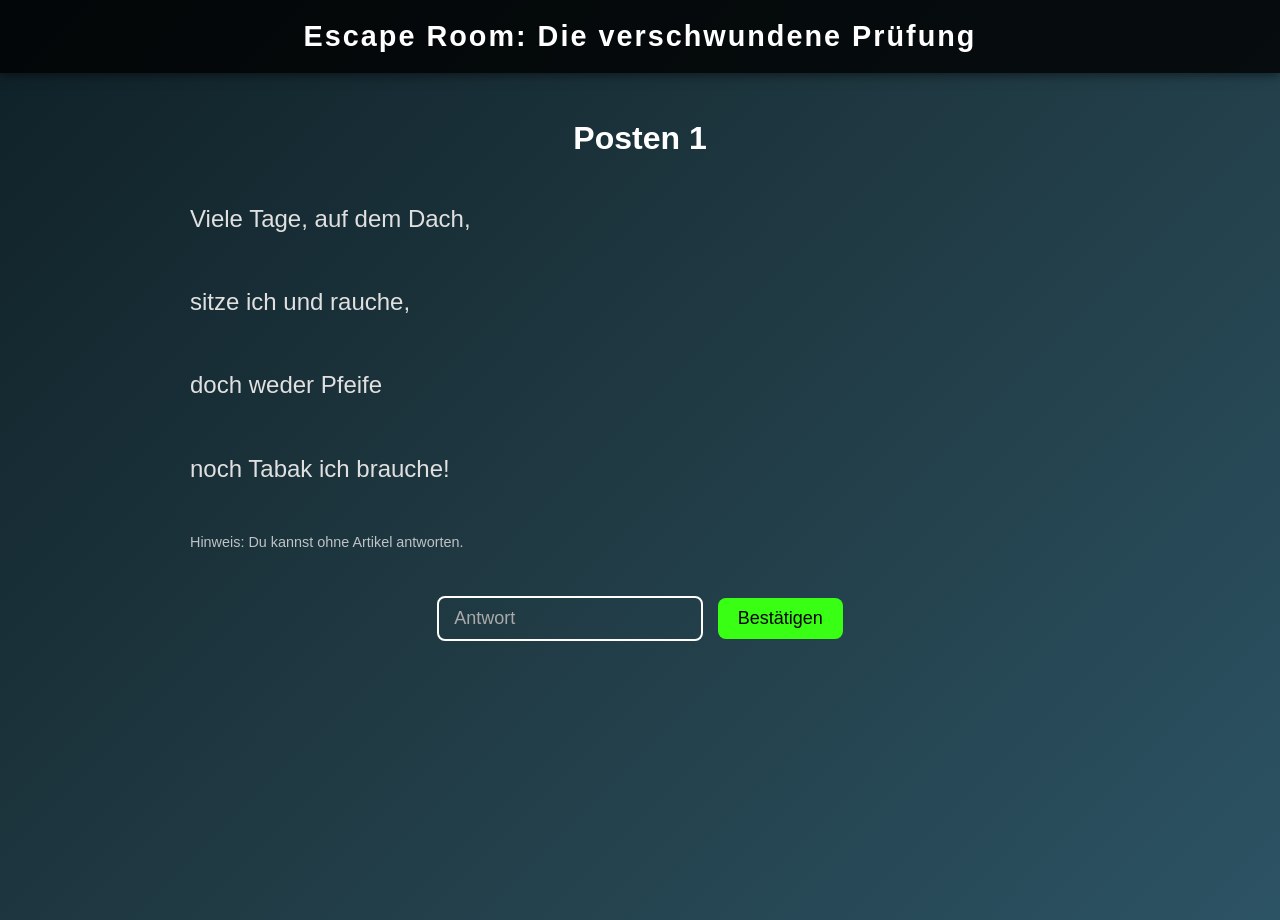
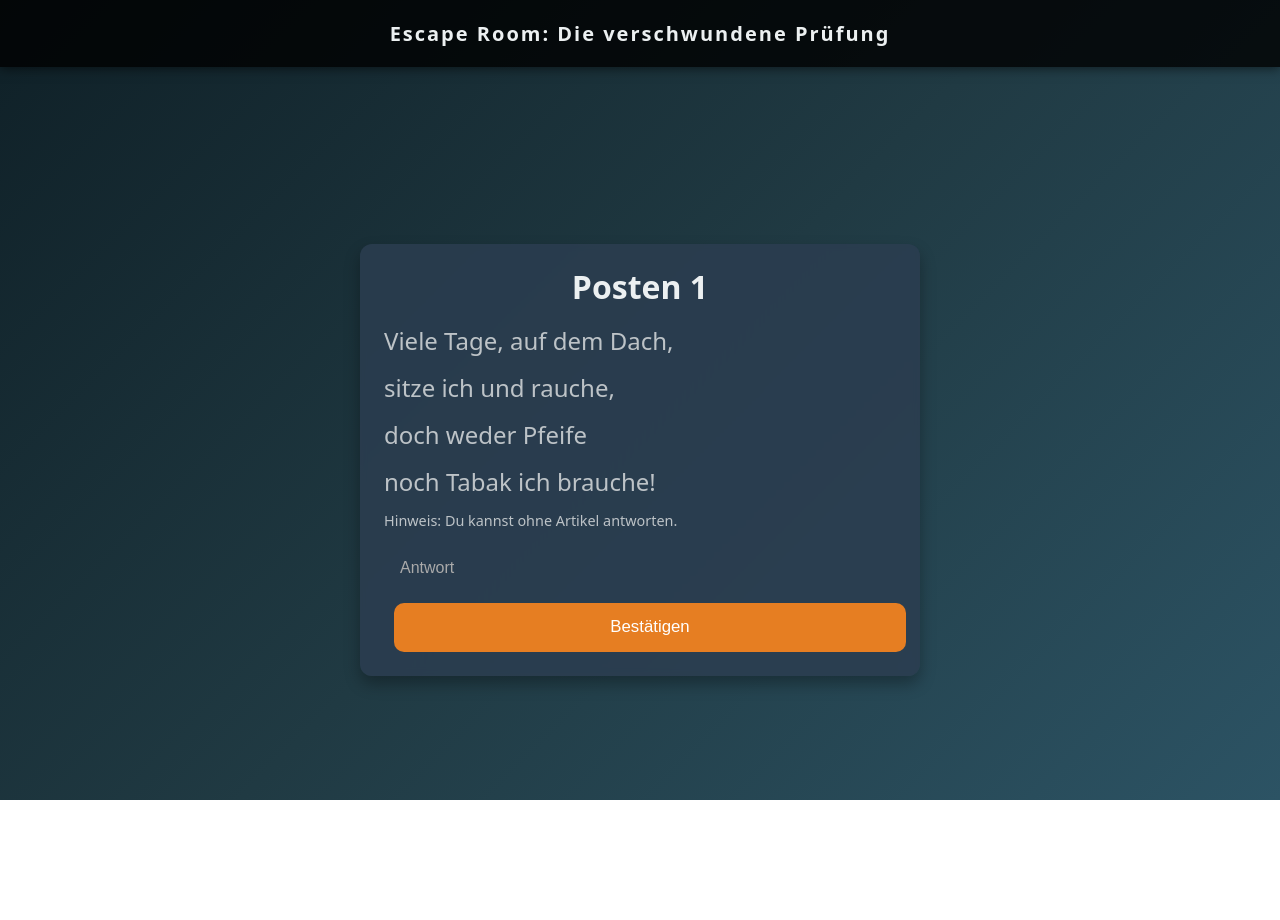
Before and after one commit to my-focus-app/EscapeRoom, a website: page views/posten1.html in a window 1280 px wide. After the commit the page ends 800 px from the top, so only its background shows below. Drawn offline with nearby package versions, Linux system fonts and the light colour scheme; no server answers.

Commit message:
Dernière modif : mise à jour posten2 et autres ajustements

```diff
--- a/views/posten1.html
+++ b/views/posten1.html
@@ -1,9 +1,30 @@
 <!DOCTYPE html>
-<html lang="fr">
+<html lang="de">
 <head>
   <meta charset="UTF-8">
+  <meta name="viewport" content="width=device-width, initial-scale=1, viewport-fit=cover">
   <title>Escape Room: Die verschwundene Prüfung</title>
   <link rel="stylesheet" href="/css/style.css">
+  <style>
+    :root{
+      --panel-bg: rgba(44,62,80,0.85);
+      --text:#ecf0f1; --muted:#bdc3c7; --accent:#e67e22; --accent-hover:#d35400;
+    }
+    *,*::before,*::after{ box-sizing:border-box; }
+    html{ height:100%; }
+    body{ margin:0; min-height:100svh; color:var(--text); font-family:system-ui,-apple-system,Segoe UI,Roboto,Helvetica,Arial,sans-serif; display:grid; place-items:center; padding:max(1rem, env(safe-area-inset-top)) max(1rem, env(safe-area-inset-right)) max(1rem, env(safe-area-inset-bottom)) max(1rem, env(safe-area-inset-left)); }
+    header{ text-align:center; margin-bottom:.5rem; font-weight:600; font-size:clamp(1rem,2.5vw,1.25rem); }
+    main{ width:min(92vw,560px); background:var(--panel-bg); border-radius:12px; padding:clamp(1rem,3vw,1.5rem); backdrop-filter:saturate(1.1) blur(3px); box-shadow:0 8px 16px rgba(0,0,0,.3); }
+    h1{ margin:0 0 .75rem; font-size:clamp(1.4rem,3.5vw,2rem); line-height:1.2; }
+    .story p{ color:var(--muted); margin:.25rem 0; }
+    #answer{ width:100%; padding:.85rem 1rem; border:none; border-radius:8px; font-size:1rem; margin:.5rem 0 .75rem; }
+    #validateButton,#nextButton{ width:100%; padding:.9rem 1rem; border:none; border-radius:10px; font-size:1.05rem; cursor:pointer; transition:transform .06s ease, background .2s ease; }
+    #validateButton{ background:var(--accent); color:#fff; }
+    #validateButton:hover{ background:var(--accent-hover); }
+    #validateButton:active{ transform:translateY(1px); }
+    #nextButton{ margin-top:.5rem; background:rgba(255,255,255,.1); color:#fff; }
+    @media (max-height:480px) and (orientation:landscape){ body{ padding:.5rem; } main{ padding:1rem; } }
+  </style>
 </head>
 <body>
   <header>Escape Room: Die verschwundene Prüfung</header>
```
